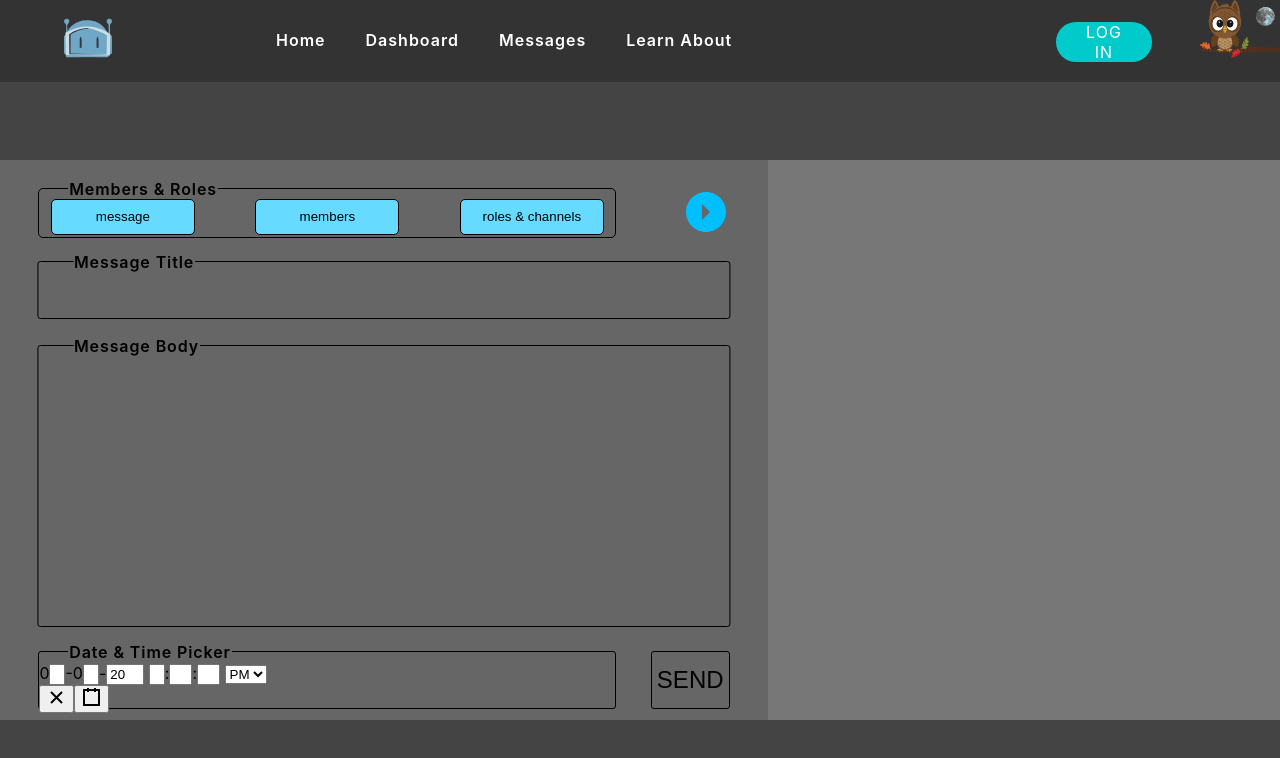
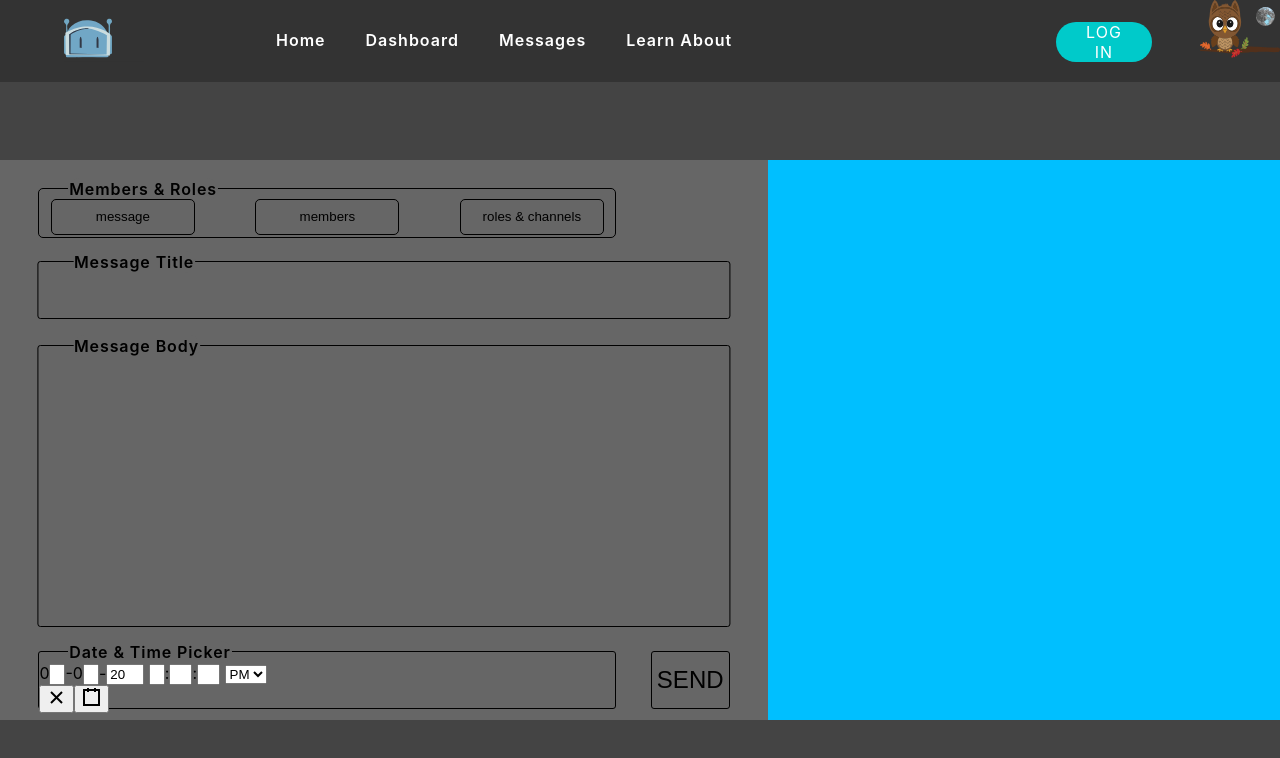
Before and after one commit to ArnabPratimSaha/project_alpha_frontend, a React (Create React App) app: page /dashboard/1/1 in a window 1280 px wide. Shown: the top 758 px of the page. Built offline with nearby package versions, Linux system fonts and the light colour scheme; a web font is replaced by a local one.

Commit message:
worked on dashboard

```diff
--- a/package.json
+++ b/package.json
@@ -12,7 +12,6 @@
     "react-datetime-picker": "^3.2.1",
     "react-dom": "^17.0.2",
     "react-icons": "^4.2.0",
-    "react-lottie": "^1.2.3",
     "react-router-dom": "^5.2.0",
     "react-scripts": "4.0.3",
     "web-vitals": "^1.1.2"
--- a/src/component/navbar/navbar.js
+++ b/src/component/navbar/navbar.jsx
@@ -3,6 +3,7 @@ import useMode from '../../customhooks/useMode'
 import Owl from '../owlComponent/owl';
 import ViviFace from '../viviFace/viviFace';
 import './navbar.css'
+import {LightONE,DarkONE,colorPalettes} from '../../stylesandthemes/themes';
 
 export default function Navbar(props) {
     const [mode,changeMode,MODETYPE,updateMode]=useMode();
--- a/src/pages/dashboard/dashboard.css
+++ b/src/pages/dashboard/dashboard.css
@@ -10,6 +10,7 @@
     height: 35rem;
     width: 100%;
     position: relative;
+    overflow: hidden;
 }
 .dashboard-left-div
 {
@@ -17,6 +18,7 @@
     width: 60%;
     height: 100%;
     transition: width 400ms ease-in-out;
+    z-index: 2;
 }
 .dashboard-button-div
 {
@@ -71,6 +73,7 @@
     right: 5%;
     top: 5%;
     z-index: 3;
+    display: none;
 }
 .dashboard-toggle-button__icon
 {
@@ -82,9 +85,9 @@
     transform-box: fill-box;
     transform: translateY(-50%) rotateZ(-90deg);
     z-index: 1;
-    color: #00bfff;
+    color: #000;
     cursor: pointer;
-    transition: transform 1000ms ease-in-out;
+    transition: transform 400ms ease-in-out;
     z-index: 1;
 
 }
@@ -310,12 +313,23 @@
     position: absolute;
     width: 40%;
     height: 100%;
-    right: 0;
+    background: #00bfff !important;
+    z-index: 2;
+    transition: left 300ms ease-in-out;
 }
 @media only screen and (max-width: 900px) {
     .dashboard-left-div
     {
         width: 100%;
+    }
+    .dashboard-button-div
+    {
+        left: 5%;
+        transform: translateX(0);
+    }
+    .dashboard-toggle-button
+    {
+        display: block;
     }
     .dashboard-toggle-button__icon
     {
@@ -334,4 +348,8 @@
     {
         font-size: .6rem;
     }
+    .dashboard-right-div
+    {
+        width: 60%;
+    }
 }
--- a/src/pages/dashboard/dashboard.jsx
+++ b/src/pages/dashboard/dashboard.jsx
@@ -14,135 +14,117 @@ var minDate = new Date();
 minDate.setDate(minDate.getDate() - 1);
 
 function Dashboard() {
+    const [mode, changeMode, MODETYPE, updateMode] = useMode();
     const [value, onChange] = useState(new Date());
-    let {uid,sid}=useParams();
-    const [mode,changeMode,MODETYPE,updateMode]=useMode();
-    const handleOnModeUpdate=()=>{
+    const [rightDivPosition, changeRightDivPosition] = useState(window.innerWidth > 900 ? 60 : 100);
+    const [isRightDivSliderButtonClicked, changeIsRightDivSliderButtonClicked] = useState(false);
+    let { uid, sid } = useParams();
+    const handleOnModeUpdate = () => {
         updateMode();
     }
-    useEffect(()=>{
-    },[]);
+    useEffect(() => {
+        window.addEventListener('resize', () => {
+            changeIsRightDivSliderButtonClicked(false);
+            window.innerWidth > 900 ? changeRightDivPosition(60) : changeRightDivPosition(100);
+        })
+    }, []);
     const onTextareaChange = event => {
         const textArea = document.getElementsByName("messagearea")[0];
         // textArea.style.height = (textArea.value.split(/\r*\n/).length) * 1.5.toLocaleString() + "rem";
     }
-    const onTextareaFocus=(e)=>{
-        if(e.target.name==='messagearea')
-        {
-            const div=document.getElementsByClassName('dashboard-message-input-wrapper')[0];
-            div.style.boxShadow='5px 5px 6px #444';
-            div.style.backgroundColor=(mode===MODETYPE.DARK)?'#777':'#e6e6e6'
-            div.style.border='3px solid #fff'
+    const onTextareaFocus = (e) => {
+        if (e.target.name === 'messagearea') {
+            const div = document.getElementsByClassName('dashboard-message-input-wrapper')[0];
+            div.style.boxShadow = '5px 5px 6px #444';
+            div.style.backgroundColor = (mode === MODETYPE.DARK) ? '#777' : '#e6e6e6'
+            div.style.border = '3px solid #fff'
         }
-        if(e.target.name==='messagetitle')
-        {
-            const div=document.getElementsByClassName('dashboard-message-div__info')[0];
-            div.style.boxShadow='5px 5px 6px #444';
-            div.style.backgroundColor=(mode===MODETYPE.DARK)?'#777':'#e6e6e6'
-            div.style.border='3px solid #fff'
+        if (e.target.name === 'messagetitle') {
+            const div = document.getElementsByClassName('dashboard-message-div__info')[0];
+            div.style.boxShadow = '5px 5px 6px #444';
+            div.style.backgroundColor = (mode === MODETYPE.DARK) ? '#777' : '#e6e6e6'
+            div.style.border = '3px solid #fff'
         }
     }
-    const handleBlur=(e)=>{
-        if(e.target.name==='messagearea')
-        {
-            const div=document.getElementsByClassName('dashboard-message-input-wrapper')[0];
-            div.style.boxShadow='none';
-            div.style.border='1px solid #000'
-            div.style.backgroundColor="transparent"
+    const handleBlur = (e) => {
+        if (e.target.name === 'messagearea') {
+            const div = document.getElementsByClassName('dashboard-message-input-wrapper')[0];
+            div.style.boxShadow = 'none';
+            div.style.border = '1px solid #000'
+            div.style.backgroundColor = "transparent"
         }
-        if(e.target.name==='messagetitle')
-        {
-            const div=document.getElementsByClassName('dashboard-message-div__info')[0];
-            div.style.boxShadow='none';
-            div.style.backgroundColor="transparent"
-            div.style.border='1px solid #000'
+        if (e.target.name === 'messagetitle') {
+            const div = document.getElementsByClassName('dashboard-message-div__info')[0];
+            div.style.boxShadow = 'none';
+            div.style.backgroundColor = "transparent"
+            div.style.border = '1px solid #000'
         }
     }
-    const handleTogglerClick=()=>
-    {
-        const leftDiv=document.getElementsByClassName('dashboard-left-div')[0];
-        const icon=document.getElementsByClassName('dashboard-toggle-button__icon')[0]
-        if(leftDiv.style.width==='100%'){
-            leftDiv.style.width='60%';
-            icon.style.transform='translateY(-50%) rotateZ(-90deg)'
+    const handleTogglerClick = () => {
+        changeIsRightDivSliderButtonClicked(!isRightDivSliderButtonClicked);
+        !isRightDivSliderButtonClicked ? changeRightDivPosition(40) : changeRightDivPosition(100);
+    }
+    const handleTabButtonClick = (e) => {
+        const messageDiv = document.getElementsByClassName('dashboard-message-div')[0];
+        const memberDiv = document.getElementsByClassName('dashboard-memberselect-div')[0];
+        const roleDiv = document.getElementsByClassName('dashboard-roleselect-div')[0];
+        if (e.target.name === 'message') {
+            messageDiv.style.zIndex = '2';
+            memberDiv.style.zIndex = '1';
+            roleDiv.style.zIndex = '1';
+            document.getElementsByClassName('dashboard-button-div__message')[0].style.backgroundColor = mode === MODETYPE.DARK ? '#a6a6a6' : '#e6e6e6'
+            document.getElementsByClassName('dashboard-button-div__members')[0].style.backgroundColor = mode === MODETYPE.DARK ? '#737373' : '#e6e6e6'
+            document.getElementsByClassName('dashboard-button-div__rolesandchannels')[0].style.backgroundColor = mode === MODETYPE.DARK ? '#737373' : '#e6e6e6'
         }
-        else if(leftDiv.style.width==='60%'){
-         leftDiv.style.width='100%';
-         icon.style.transform='translateY(-50%) rotateZ(90deg)'
+        else if (e.target.name === 'members') {
+            messageDiv.style.zIndex = '1';
+            memberDiv.style.zIndex = '2';
+            roleDiv.style.zIndex = '1';
+            document.getElementsByClassName('dashboard-button-div__message')[0].style.backgroundColor = mode === MODETYPE.DARK ? '#737373' : '#e6e6e6'
+            document.getElementsByClassName('dashboard-button-div__members')[0].style.backgroundColor = mode === MODETYPE.DARK ? '#a6a6a6' : '#e6e6e6'
+            document.getElementsByClassName('dashboard-button-div__rolesandchannels')[0].style.backgroundColor = mode === MODETYPE.DARK ? '#737373' : '#e6e6e6'
         }
         else {
-            if(window.innerWidth>900){
-                leftDiv.style.width='100%';
-                icon.style.transform='translateY(-50%) rotateZ(90deg)'
-            }
-            else {
-                leftDiv.style.width='60%';
-                icon.style.transform='translateY(-50%) rotateZ(-90deg)'
-            }
-        }
-    }
-    const handleTabButtonClick=(e)=>
-    {
-        const messageDiv=document.getElementsByClassName('dashboard-message-div')[0];
-        const memberDiv=document.getElementsByClassName('dashboard-memberselect-div')[0];
-        const roleDiv=document.getElementsByClassName('dashboard-roleselect-div')[0];
-        if(e.target.name==='message')
-        {
-            messageDiv.style.zIndex='2';
-            memberDiv.style.zIndex='1';
-            roleDiv.style.zIndex='1';
-            document.getElementsByClassName('dashboard-button-div__message')[0].style.backgroundColor=mode===MODETYPE.DARK?'#a6a6a6':'#e6e6e6'
-            document.getElementsByClassName('dashboard-button-div__members')[0].style.backgroundColor=mode===MODETYPE.DARK?'#737373':'#e6e6e6'
-            document.getElementsByClassName('dashboard-button-div__rolesandchannels')[0].style.backgroundColor=mode===MODETYPE.DARK?'#737373':'#e6e6e6'
-        }
-        else if(e.target.name==='members')
-        {
-            messageDiv.style.zIndex='1';
-            memberDiv.style.zIndex='2';
-            roleDiv.style.zIndex='1';
-            document.getElementsByClassName('dashboard-button-div__message')[0].style.backgroundColor=mode===MODETYPE.DARK?'#a6a6a6':'#e6e6e6'
-            document.getElementsByClassName('dashboard-button-div__members')[0].style.backgroundColor=mode===MODETYPE.DARK?'#737373':'#e6e6e6'
-        }
-        else
-        {
-            messageDiv.style.zIndex='1';
-            memberDiv.style.zIndex='1';
-            roleDiv.style.zIndex='2';
-            document.getElementsByClassName('dashboard-button-div__message')[0].style.backgroundColor=mode===MODETYPE.DARK?'#a6a6a6':'#e6e6e6'
+            messageDiv.style.zIndex = '1';
+            memberDiv.style.zIndex = '1';
+            roleDiv.style.zIndex = '2';
+            document.getElementsByClassName('dashboard-button-div__message')[0].style.backgroundColor = mode === MODETYPE.DARK ? '#737373' : '#e6e6e6'
+            document.getElementsByClassName('dashboard-button-div__members')[0].style.backgroundColor = mode === MODETYPE.DARK ? '#737373' : '#e6e6e6'
+            document.getElementsByClassName('dashboard-button-div__rolesandchannels')[0].style.backgroundColor = mode === MODETYPE.DARK ? '#a6a6a6' : '#e6e6e6'
         }
     }
     return (
         <>
-            <Navbar onUpdateMode={handleOnModeUpdate}/>
-            <div className='dashboard-full-div' style={{backgroundColor:mode===MODETYPE.DARK?'#444':'#cacacaca'}}>
+            <Navbar onUpdateMode={handleOnModeUpdate} />
+            <div className='dashboard-full-div' style={{ backgroundColor: mode === MODETYPE.DARK ? '#444' : '#cacacaca' }}>
                 <div className='dashboard-content-div'>
-                    <div className='dashboard-left-div' style={{backgroundColor:mode===MODETYPE.DARK?'#666':'#f2f2f2'}}>
+                    <div className='dashboard-toggle-button'>
+                        <MdArrowDropDownCircle className="dashboard-toggle-button__icon" onClick={handleTogglerClick} style={{ transform: `translateY(-50%) rotateZ(${isRightDivSliderButtonClicked ? `-90deg` : `90deg`})` }} />
+                    </div>
+                    <div className='dashboard-left-div' style={{ backgroundColor: mode === MODETYPE.DARK ? '#666' : '#f2f2f2' }}>
                         <div className='dashboard-button-div'>
-                            <div className='dashboard-label' style={{backgroundColor:mode===MODETYPE.DARK?'#666':'#f2f2f2'}}>
+                            <div className='dashboard-label' style={{ backgroundColor: mode === MODETYPE.DARK ? '#666' : '#f2f2f2' }}>
                                 <p>members & roles</p>
                             </div>
-                            <button type='button' name='message' className="dashboard-button-div__message" onClick={handleTabButtonClick} style={{backgroundColor:'#66dbff'}}>message</button>
-                            <button type='button' name='members' className="dashboard-button-div__members" onClick={handleTabButtonClick} style={{backgroundColor:'#66dbff'}}>members</button>
-                            <button type='button' name='rolesandchannels' className="dashboard-button-div__rolesandchannels" onClick={handleTabButtonClick} style={{backgroundColor:'#66dbff'}}>roles & channels</button>
+                            <button type='button' name='message' className="dashboard-button-div__message" onClick={handleTabButtonClick}>message</button>
+                            <button type='button' name='members' className="dashboard-button-div__members" onClick={handleTabButtonClick} >members</button>
+                            <button type='button' name='rolesandchannels' className="dashboard-button-div__rolesandchannels" onClick={handleTabButtonClick} >roles & channels</button>
                         </div>
-                        <div className='dashboard-toggle-button'>
-                            <MdArrowDropDownCircle className="dashboard-toggle-button__icon" onClick={handleTogglerClick}/>
-                        </div>
-                        <div className='dashboard-message-div' style={{backgroundColor:mode===MODETYPE.DARK?'#666':'#f2f2f2'}}>
+                        <div className='dashboard-message-div' style={{ backgroundColor: mode === MODETYPE.DARK ? '#666' : '#f2f2f2' }}>
                             <div className='dashboard-message-div__info'>
-                                <div className='dashboard-label' style={{backgroundColor:mode===MODETYPE.DARK?'#666':'#f2f2f2'}}>
+                                <div className='dashboard-label' style={{ backgroundColor: mode === MODETYPE.DARK ? '#666' : '#f2f2f2' }}>
                                     <p>message title</p>
                                 </div>
                                 <input type='text' name='messagetitle' onFocus={onTextareaFocus} onBlur={handleBlur}></input>
                             </div>
                             <div className='dashboard-message-input-wrapper'>
-                                <div className='dashboard-label' style={{backgroundColor:mode===MODETYPE.DARK?'#666':'#f2f2f2'}}>
+                                <div className='dashboard-label' style={{ backgroundColor: mode === MODETYPE.DARK ? '#666' : '#f2f2f2' }}>
                                     <p>message body</p>
                                 </div>
                                 <textarea name='messagearea' onChange={onTextareaChange} onFocus={onTextareaFocus} onBlur={handleBlur}></textarea>
                             </div>
                             <div className='dashboard-message-datetime-picker'>
-                                <div className='dashboard-label' style={{backgroundColor:mode===MODETYPE.DARK?'#666':'#f2f2f2'}}>
+                                <div className='dashboard-label' style={{ backgroundColor: mode === MODETYPE.DARK ? '#666' : '#f2f2f2' }}>
                                     <p>Date & Time Picker</p>
                                 </div>
                                 <DateTimePicker
@@ -153,38 +135,38 @@ function Dashboard() {
                                     minDate={minDate}
                                     format='dd-MM-y h:mm:ss a'
                                     className='dashboard-message-datetime-picker__datepicker'
-                                    />
+                                />
                             </div>
                             <div className='dashboard-message-send-div'>
                                 <span>send</span>
                             </div>
                         </div>
-                        <div className='dashboard-memberselect-div' style={{backgroundColor:mode===MODETYPE.DARK?'#666':'#f2f2f2'}}>
+                        <div className='dashboard-memberselect-div' style={{ backgroundColor: mode === MODETYPE.DARK ? '#666' : '#f2f2f2' }}>
                             <div className='dashboard-memberselect-div__search-div'>
-                                <div className='dashboard-label' style={{backgroundColor:mode===MODETYPE.DARK?'#666':'#f2f2f2'}}>
+                                <div className='dashboard-label' style={{ backgroundColor: mode === MODETYPE.DARK ? '#666' : '#f2f2f2' }}>
                                     <p>search</p>
                                 </div>
                             </div>
                             <div className='dashboard-memberselect-div__result-div'>
-                                <div className='dashboard-label' style={{backgroundColor:mode===MODETYPE.DARK?'#666':'#f2f2f2'}}>
+                                <div className='dashboard-label' style={{ backgroundColor: mode === MODETYPE.DARK ? '#666' : '#f2f2f2' }}>
                                     <p>result</p>
                                 </div>
                             </div>
                         </div>
-                        <div className='dashboard-roleselect-div' style={{backgroundColor:mode===MODETYPE.DARK?'#666':'#f2f2f2'}}>
+                        <div className='dashboard-roleselect-div' style={{ backgroundColor: mode === MODETYPE.DARK ? '#666' : '#f2f2f2' }}>
                             <div className='dashboard-roleselect-div__search-div'>
-                                <div className='dashboard-label' style={{backgroundColor:mode===MODETYPE.DARK?'#666':'#f2f2f2'}}>
+                                <div className='dashboard-label' style={{ backgroundColor: mode === MODETYPE.DARK ? '#666' : '#f2f2f2' }}>
                                     <p>search</p>
                                 </div>
                             </div>
                             <div className='dashboard-roleselect-div__result-div'>
-                                <div className='dashboard-label' style={{backgroundColor:mode===MODETYPE.DARK?'#666':'#f2f2f2'}}>
+                                <div className='dashboard-label' style={{ backgroundColor: mode === MODETYPE.DARK ? '#666' : '#f2f2f2' }}>
                                     <p>result</p>
                                 </div>
                             </div>
                         </div>
                     </div>
-                    <div className='dashboard-right-div' style={{backgroundColor:mode===MODETYPE.DARK?'#777':'#cacaca'}}>
+                    <div className='dashboard-right-div' style={{ backgroundColor: mode === MODETYPE.DARK ? '#777' : '#cacaca', left: rightDivPosition.toString() + '%' }}>
                         <div className='dashboard-right-div__membercount'>
 
                         </div>
--- a/src/pages/home/home.jsx
+++ b/src/pages/home/home.jsx
@@ -13,7 +13,7 @@ export default function Home() {
     const current=useRef(null);
     useEffect(()=>{
         lottie.loadAnimation({
-            container: current.current, // the dom element that will contain the animation
+            container: current.current,
             renderer: 'svg',
             loop: true,
             autoplay: true,
--- /dev/null
+++ b/src/stylesandthemes/themes.jsx
@@ -0,0 +1,32 @@
+const DarkONE={
+    backgroundColor:'#333',
+    color:'#fff'
+}
+const LightONE={
+    backgroundColor:'#eeeeee',
+    color:'#222'
+}
+const colorPalettes={
+    VERYDARK:'#000',
+    DARKONE:'#111',
+    DARKTWO:'#222',
+    DARKTHREE:'#333',
+    DARKFOUR:'#444',
+    DARKFIVE:'#313131',
+    DARKSEVEN:'#414141',
+    DARKEIGHT:'#525252',
+    DARKNINE:'#393e46',
+    DARKTEN:'#222831',
+
+    VERYLIGHT:'#fff',
+    LIGHTONE:'#cacaca',
+    LIGHTTWO:'#eeeeee',
+    LIGHTTHREE:'#f9f9f9',
+    LIGHTFOUR:'#fbfbfb',
+    LIGHTFIVE:'#fcf9f4',
+    LIGHTSEVEN:'#f4f9f4',
+    LIGHTEIGHT:'#f7f7f7',
+    LIGHTNINE:'#ded5c4',
+
+}
+export {DarkONE,LightONE,colorPalettes};
```
Also changed, not shown: 1 other file (tests, documents, lock files or other folders).
